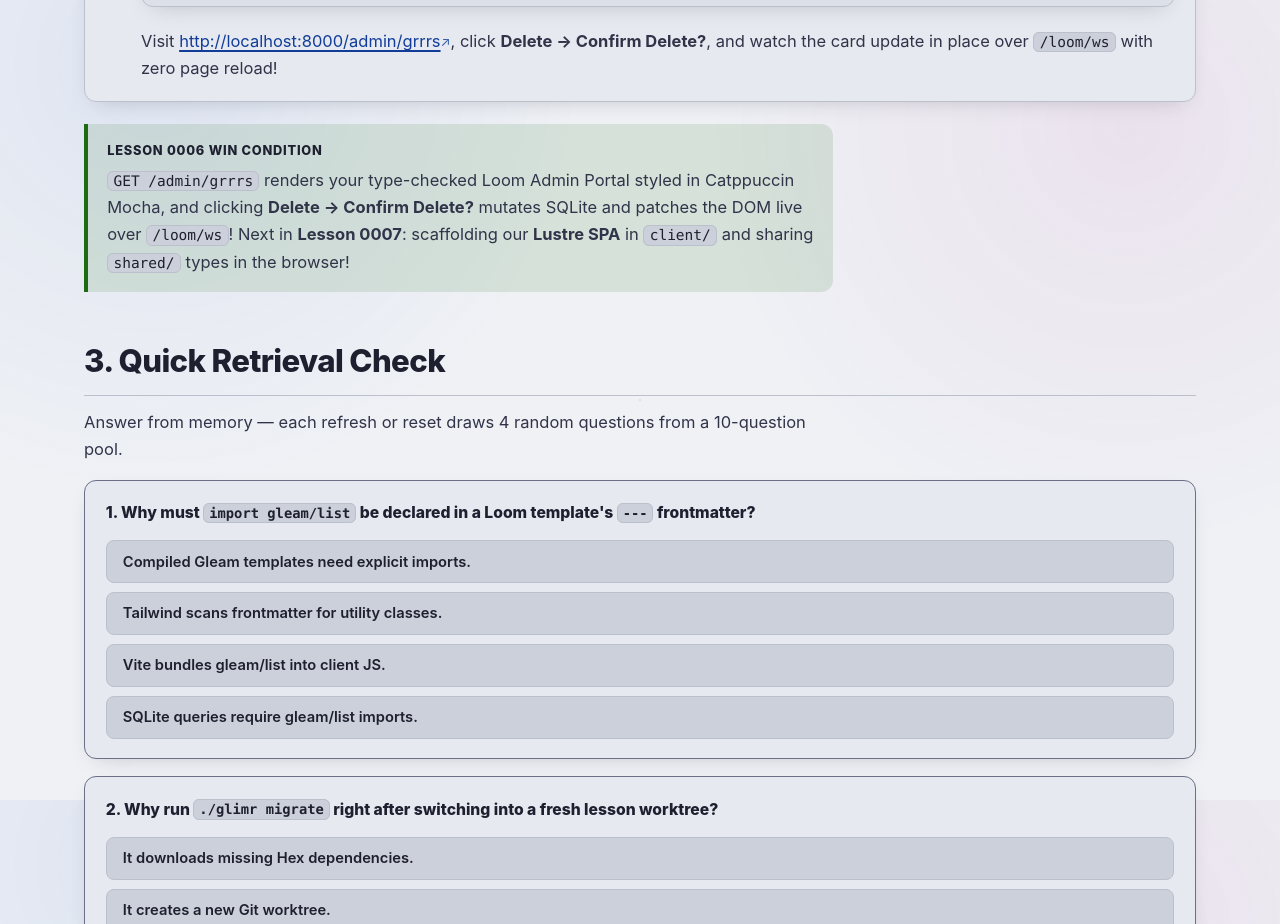
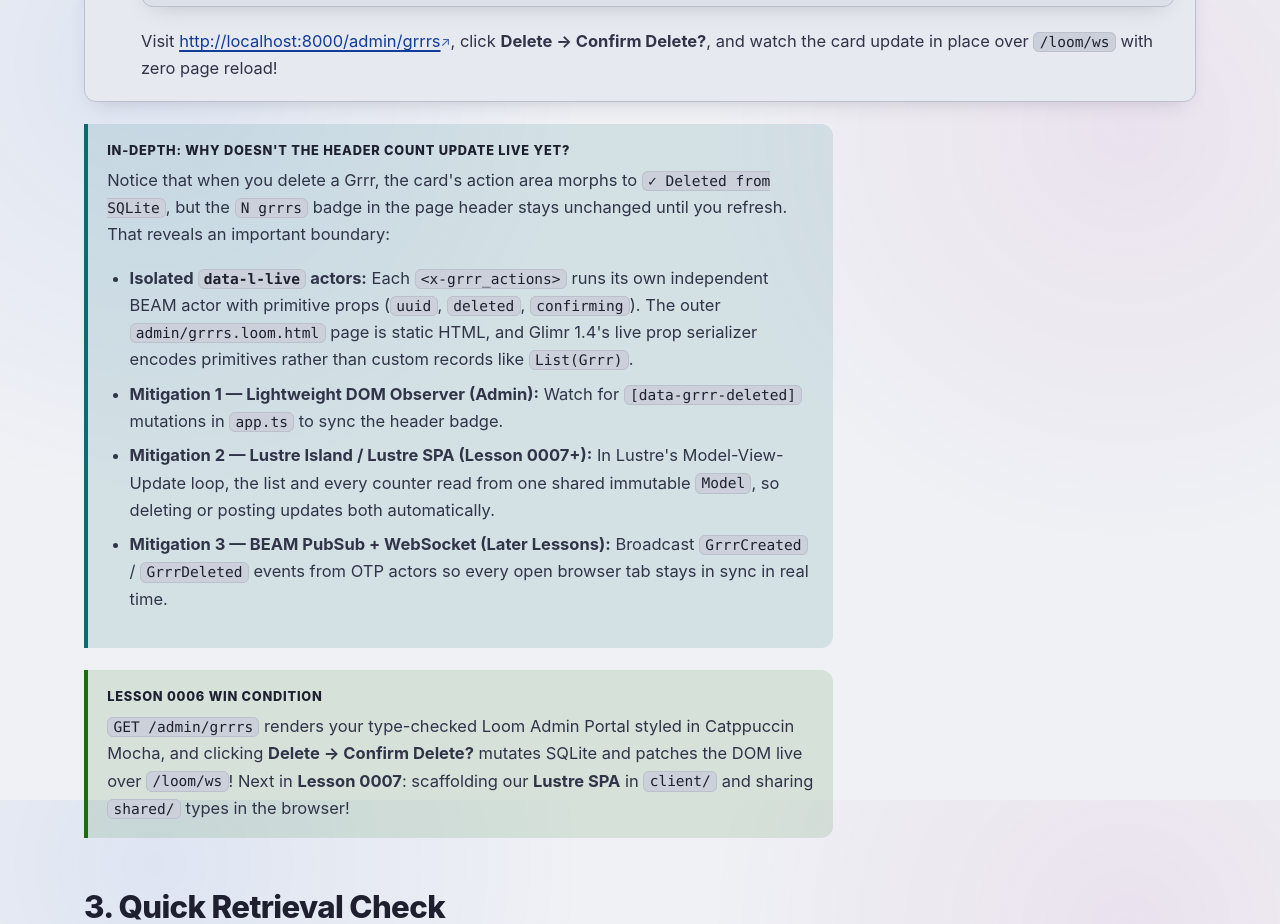
Before and after one commit to s-a-c/grrr, a plain HTML site: page lessons/0006-loom-admin-portal-and-components.html in a window 1280 px wide. Shown: the part 6400-7324 px from the top of the page. Drawn offline with Linux system fonts and the light colour scheme; animation ran at ten frames a second.

Commit message:
docs(lesson-0006): explain isolated Loom Live boundaries and future mitigations

```diff
--- a/lessons/0006-loom-admin-portal-and-components.html
+++ b/lessons/0006-loom-admin-portal-and-components.html
@@ -346,6 +346,19 @@ curl -s -X POST http://localhost:8000/api/grrrs \
         </li>
       </ol>
 
+      <div class="callout beam">
+        <p class="callout-title">In-Depth: Why Doesn't the Header Count Update Live Yet?</p>
+        <p>
+          Notice that when you delete a Grrr, the card's action area morphs to <code>✓ Deleted from SQLite</code>, but the <code>N grrrs</code> badge in the page header stays unchanged until you refresh. That reveals an important boundary:
+        </p>
+        <ul>
+          <li><strong>Isolated <code>data-l-live</code> actors:</strong> Each <code>&lt;x-grrr_actions&gt;</code> runs its own independent BEAM actor with primitive props (<code>uuid</code>, <code>deleted</code>, <code>confirming</code>). The outer <code>admin/grrrs.loom.html</code> page is static HTML, and Glimr 1.4's live prop serializer encodes primitives rather than custom records like <code>List(Grrr)</code>.</li>
+          <li><strong>Mitigation 1 — Lightweight DOM Observer (Admin):</strong> Watch for <code>[data-grrr-deleted]</code> mutations in <code>app.ts</code> to sync the header badge.</li>
+          <li><strong>Mitigation 2 — Lustre Island / Lustre SPA (Lesson 0007+):</strong> In Lustre's Model-View-Update loop, the list and every counter read from one shared immutable <code>Model</code>, so deleting or posting updates both automatically.</li>
+          <li><strong>Mitigation 3 — BEAM PubSub + WebSocket (Later Lessons):</strong> Broadcast <code>GrrrCreated</code> / <code>GrrrDeleted</code> events from OTP actors so every open browser tab stays in sync in real time.</li>
+        </ul>
+      </div>
+
       <div class="callout win">
         <p class="callout-title">Lesson 0006 Win Condition</p>
         <p>
```
